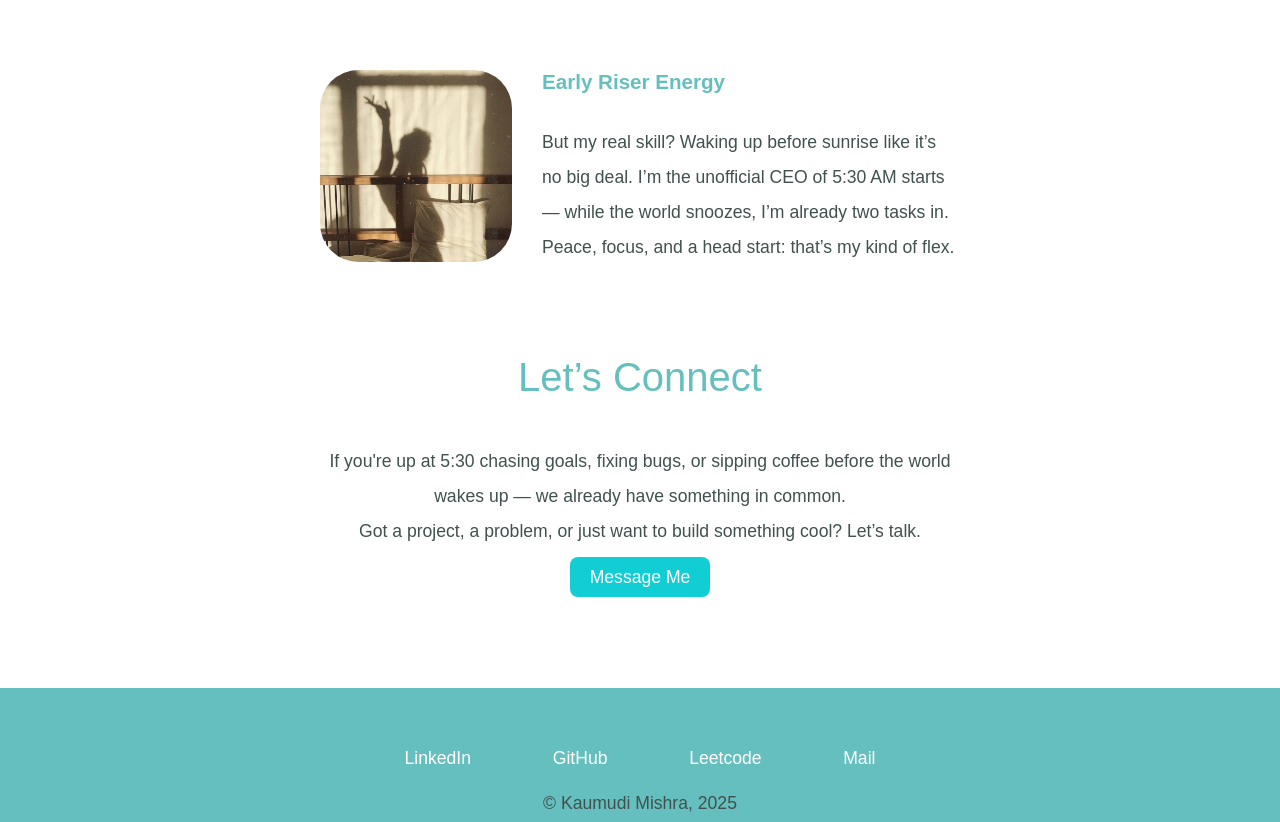
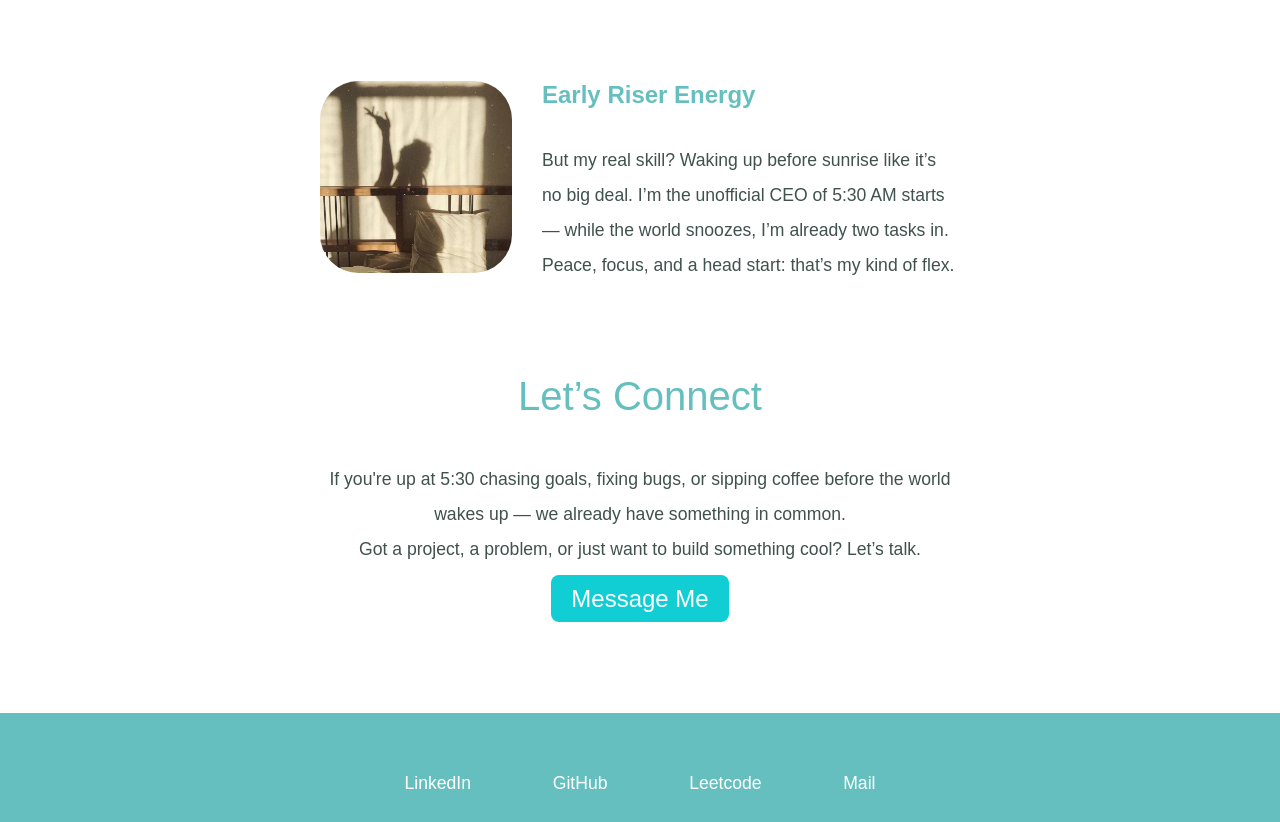
Before and after one commit to KaumudiMishra/Portfolio, a plain HTML site: page index.html in a window 1280 px wide. Shown: the part 1719-2541 px from the top of the page. Drawn offline with Linux system fonts and the light colour scheme.

Commit message:
new commit

```diff
--- a/styles.css
+++ b/styles.css
@@ -31,7 +31,7 @@ h3 {
     color: #66bfbf;
     font-family: "Montserrat", sans-serif;
     font-weight: 800;
-    font-size: 1.5 rem;
+    font-size: 1.5rem;
     padding-bottom: 10px;
     text-align: left;
 }
@@ -107,7 +107,7 @@ h3 {
   background: #11cdd4;
   border-radius: 8px;
   color: #ffffff;
-  font-size: 1.5 rem;
+  font-size: 1.5rem;
   padding: 10px 20px 10px 20px;
   text-decoration: none;
 }
```
